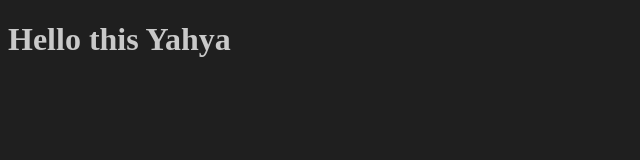
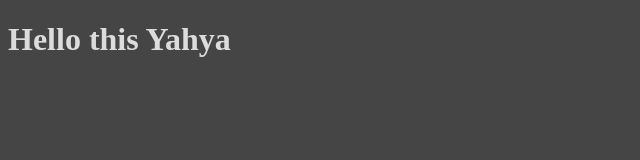
Before and after one commit to Alaslamy777/MyProjectY, a plain HTML site: page index.html in a window 1280 px wide. Shown: the whole page, without its empty margins (0-640 px from the left). Drawn offline with Linux system fonts and the light colour scheme.

Commit message:
change style tow files

```diff
--- a/app.js
+++ b/app.js
@@ -1 +1 @@
-alert("hello yahya.....");
+alert("hello this new branch");
--- a/style.css
+++ b/style.css
@@ -1,6 +1,6 @@
 body{
-    background-color:#1F1F1F;
+    background-color:#464545;
 }
 h1{
-    color:#C9C9C9;
+    color:#dddcdc;
     }
```
